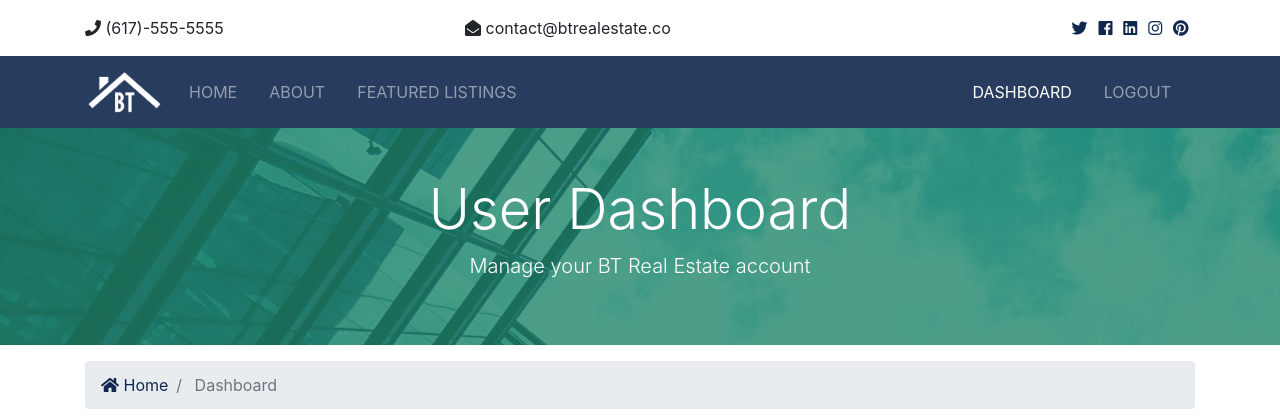
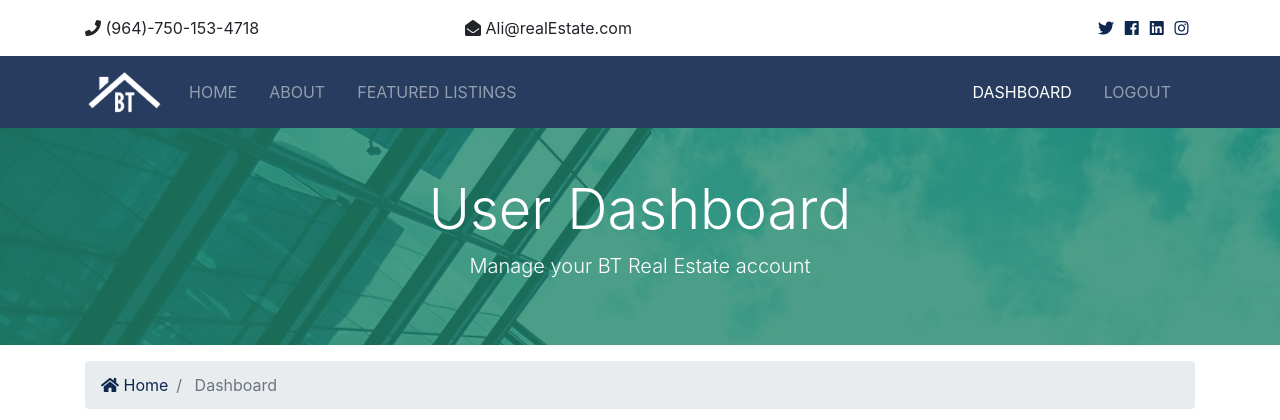
Before and after one commit to ali-linux/real-estate, a Django app: page /accounts/dashboard/ in a window 1280 px wide. Shown: the top 420 px of the page. Run offline with Django 3.2, Linux system fonts and the light colour scheme; a user stored in the database is signed in; data comes from the database, SQL or seed files in the repository; both versions use the stored data as it was after the commit; some libraries are stand-ins or nearby versions.

Commit message:
some minor changes

```diff
--- a/templates/parts/_topbar.html
+++ b/templates/parts/_topbar.html
@@ -3,27 +3,24 @@
     <div class="container">
       <div class="row">
         <div class="col-md-4">
-          <i class="fas fa-phone"></i> (617)-555-5555
+          <i class="fas fa-phone"></i> (964)-750-153-4718
         </div>
         <div class="col-md-4">
-          <i class="fas fa-envelope-open"></i> contact@btrealestate.co
+          <i class="fas fa-envelope-open"></i> Ali@realEstate.com
         </div>
         <div class="col-md-4">
           <div class="social text-right">
-            <a href="#">
+            <a href="https://twitter.com/AliSrwsht">
               <i class="fab fa-twitter"></i>
             </a>
-            <a href="#">
+            <a href="https://www.facebook.com/AliE4o4P/">
               <i class="fab fa-facebook"></i>
             </a>
-            <a href="#">
+            <a href="https://www.linkedin.com/feed/">
               <i class="fab fa-linkedin"></i>
             </a>
-            <a href="#">
+            <a href="https://www.instagram.com/a_.l_i/">
               <i class="fab fa-instagram"></i>
-            </a>
-            <a href="#">
-              <i class="fab fa-pinterest"></i>
             </a>
           </div>
         </div>
```
Also changed, not shown: db.sqlite3, media/photos/2020/09/06/chandler_bing.jpg (added), media/photos/2020/09/06/home-1.jpg (added), media/photos/2020/09/06/home-2.jpg (added), media/photos/2020/09/06/home-3.jpg (added), media/photos/2020/09/06/home-4.jpg (added), media/photos/2020/09/06/home-5.jpg (added), media/photos/2020/09/06/home-inside-2.jpg (added), media/photos/2020/09/06/photo_2020-08-27_23-42-46_iYwSWIk.jpg (added), 10 other files.
